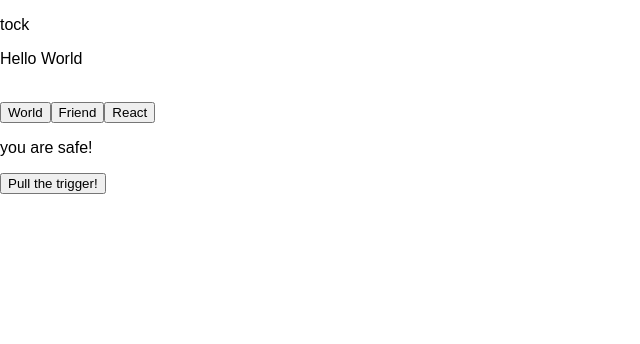
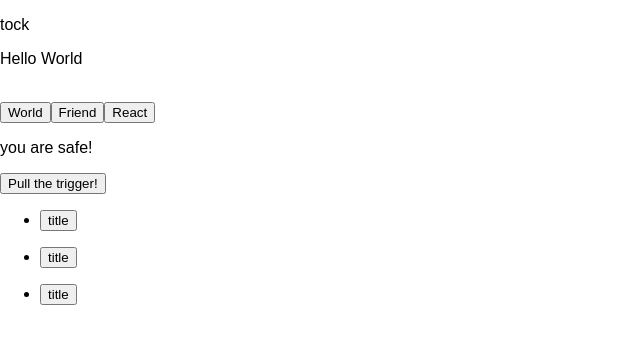
Before and after one commit to thinkful-ei-emu/Davidq-Mohmmed-Drills, a React (Create React App) app in the folder react-playground/: page / in a window 1280 px wide. Shown: the top 344 px of the page, without its empty margins (0-640 px from the left). Built offline with nearby package versions, Linux system fonts and the light colour scheme.

Commit message:
finished drill

```diff
--- a/react-playground/src/App.js
+++ b/react-playground/src/App.js
@@ -2,13 +2,21 @@ import React from 'react';
 import Bomb from './state-drills/Bomb';
 import Hello from './state-drills/HelloWorld';
 import RouletteGun from './state-drills/RouletteGun';
+import Accordian from './state-drills/Accordian';
 
+const accordianTest =[
+  {title:"title",content:'this is the content'},
+  {title:"title",content:'this is the content'},
+  {title:"title",content:'this is the content'}
+];
 function App() {
   return (
     <main className='App'>
       <Bomb />
       <Hello />
       <RouletteGun chamber = {5}/>
+      <Accordian sections={accordianTest}/>
+
     </main>
   );
 }
--- /dev/null
+++ b/react-playground/src/state-drills/Accordian.js
@@ -0,0 +1,40 @@
+import React from 'react';
+
+export default class Accordian extends React.Component{
+  state = {
+    showing : null,
+  }
+  allSections(){
+    return this.props.sections.map((sec, index)=>{
+      return (<li key={index}><Section key={index} id={index}  title={sec.title} content={sec.content} showing={this.state.showing} onFocusChange={this.handleFocus}/></li>);
+    });
+
+  }
+  handleFocus = id =>{
+    console.log(id);
+     this.setState({
+      showing: id
+    });
+  }
+  render(){
+    return (
+      <ul>
+        {this.allSections()}
+
+      </ul>
+    );
+  }
+}
+
+class Section extends React.Component{
+  sHandleFocus = (e)=>{
+    this.props.onFocusChange(this.props.id);
+  }
+  render(){
+    return (<div>
+      <button onClick = {this.sHandleFocus}> {this.props.title} </button>
+      <p>{this.props.showing === this.props.id && this.props.content}</p>
+      </div>
+    );
+  }
+}
```
